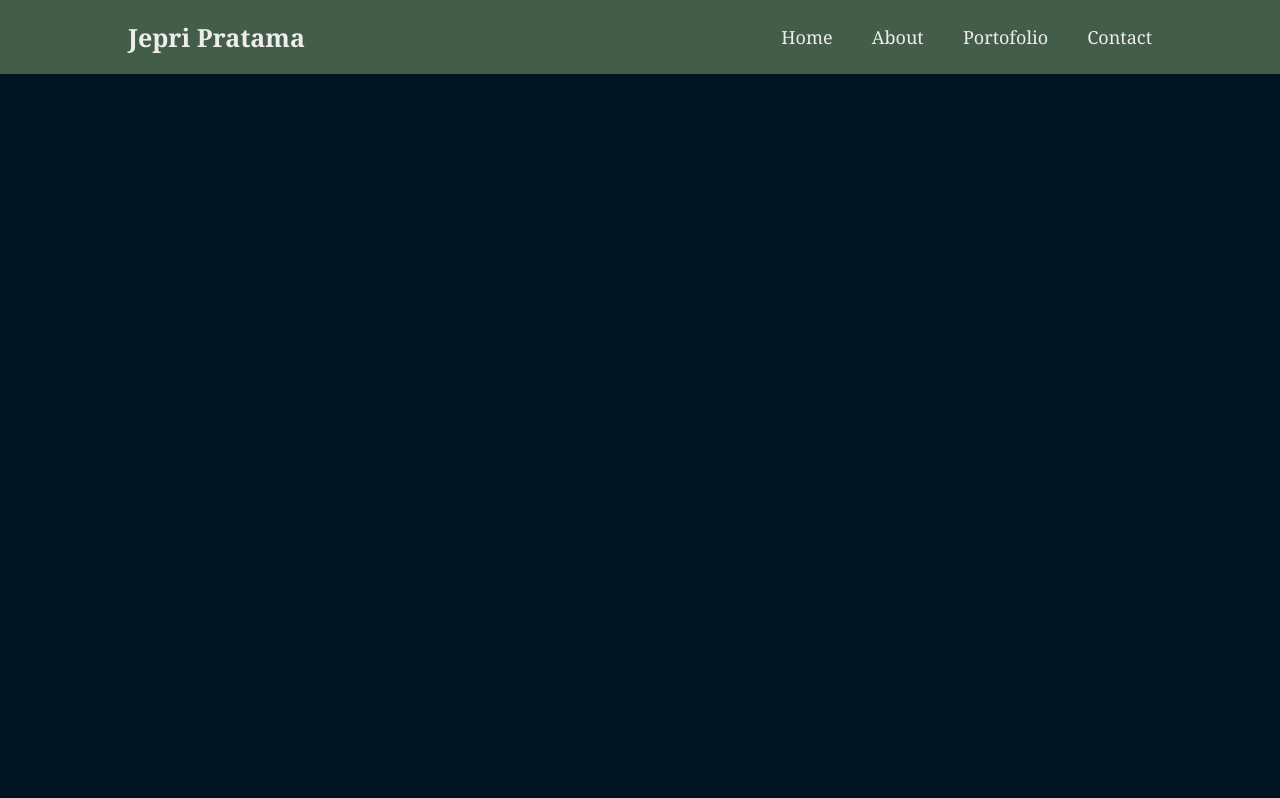
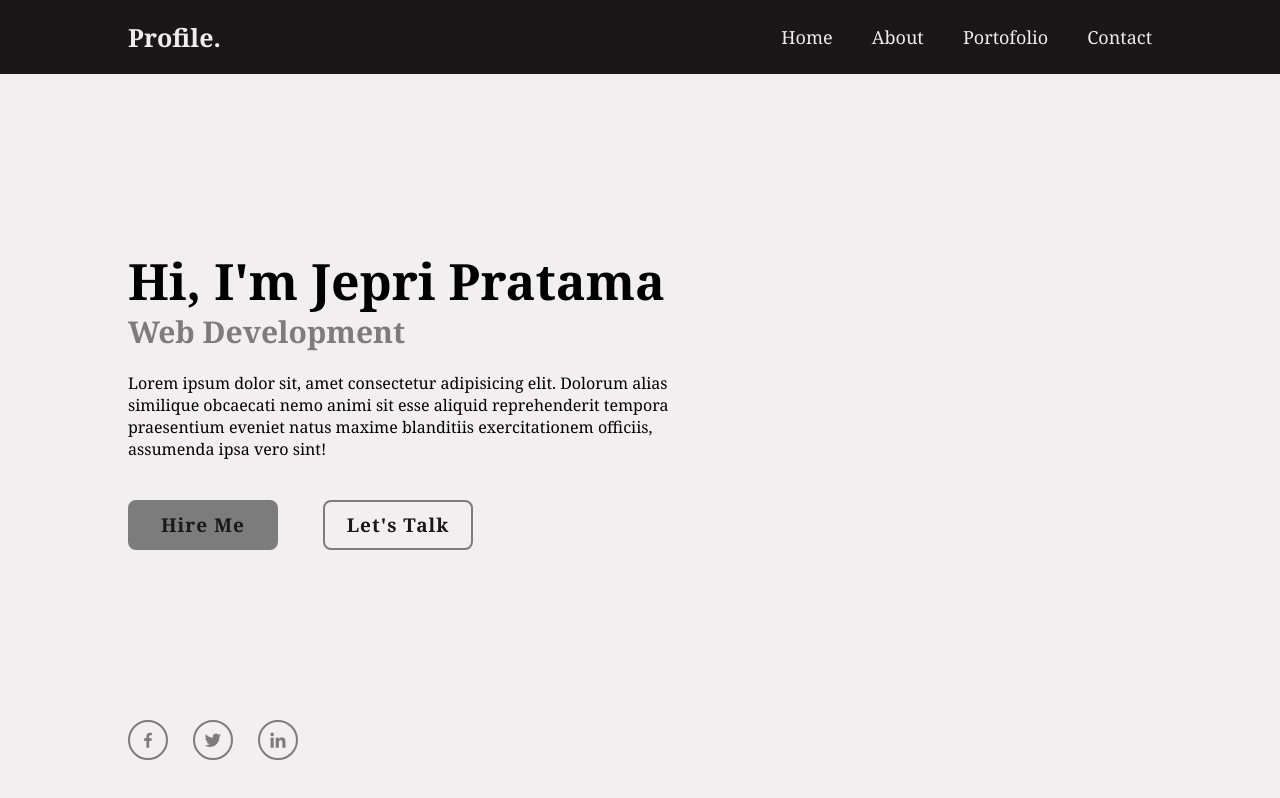
Before and after one commit to jepripratamaa/Web_Profile_Jepri, a plain HTML site: page index.html in a window 1280 px wide. Drawn offline with nearby package versions, Linux system fonts and the light colour scheme; a web font is replaced by a local one.

Commit message:
penambahan pada index.html dan style.css

```diff
--- a/index.html
+++ b/index.html
@@ -5,10 +5,11 @@
     <meta name="viewport" content="width=device-width, initial-scale=1.0">
     <title>Web Profile</title>
     <link rel="stylesheet" href="style.css">
+    <link href='https://unpkg.com/boxicons@2.1.4/css/boxicons.min.css' rel='stylesheet'>
 </head>
 <body>
     <header class="header">
-        <a href="#" class="logo">Jepri Pratama</a>
+        <a href="#" class="logo">Profile.</a>
 
         <nav class="navbar">
             <a href="#" class="active">Home</a>
@@ -17,5 +18,22 @@
             <a href="#">Contact</a>
         </nav>
     </header>
+
+    <section class="home">
+        <div class="home-content">
+            <h1>Hi, I'm Jepri Pratama</h1>
+            <h3>Web Development</h3>
+            <p>Lorem ipsum dolor sit, amet consectetur adipisicing elit. Dolorum alias similique obcaecati nemo animi sit esse aliquid reprehenderit tempora praesentium eveniet natus maxime blanditiis exercitationem officiis, assumenda ipsa vero sint!</p>
+            <div class="btn-box">
+                <a href="#">Hire Me</a>
+                <a href="#">Let's Talk</a>
+            </div>
+        </div>
+        <div class="home-sci">
+            <a href="#"><i class='bx bxl-facebook'></i></a>
+            <a href="#"><i class='bx bxl-twitter' ></i></a>
+            <a href="#"><i class='bx bxl-linkedin' ></i></a>
+        </div>
+    </section>
 </body>
 </html>
--- a/style.css
+++ b/style.css
@@ -1,5 +1,3 @@
-@import url('https://font.gooleapis/css2?family=poppins:wght@300;400;500;600;700;800;900&display=swap');
-
 * {
     margin: 0;
     padding: 0;
@@ -7,7 +5,7 @@
     font-family: georgia, sans-serif;
 }
 body {
-    background: #001524;
+    background: #F1EFEF;
 
 .header {
     position: fixed;
@@ -15,7 +13,7 @@ body {
     left: 0;
     width: 100%;
     padding: 20px 10%;
-    background: #445D48;
+    background: #191717;
     display: flex;
     justify-content: space-between;
     align-items: center;
@@ -43,5 +41,131 @@ body {
 
 .navbar a:hover,
 .navbar a:active {
-    color: #001524;
+    color: #78D6C6;
 }
+
+.home  {
+    height: 100vh;
+    display: flex;
+    align-items: center;
+    padding: 0 10%;
+}
+
+.home-content {
+    max-width: 600px;
+}
+
+.home-content h1{
+    font-size: 50px;
+    font-weight: 700;
+    line-height: 1.2;
+}
+
+.home-content h3 {
+    font-size: 30px;
+    font-weight: 700;
+    color: #7D7C7C;
+}
+
+.home-content p {
+    font-size: 16px;
+    margin: 20px 0px 40px;
+}
+
+.home-content .btn-box{
+    display: flex;
+    justify-content: space-between;
+    width: 345px;
+    height: 50px;
+}
+
+.btn-box a {
+    position: relative;
+    display: inline-flex;
+    justify-content: center;
+    align-items: center;
+    width: 150px;
+    height: 100%;
+    background: #7D7C7C;
+    border: 2px solid #7D7C7C;
+    border-radius: 8px;
+    -webkit-border-radius: 8px;
+    -moz-border-radius: 8px;
+    -ms-border-radius: 8px;
+    -o-border-radius: 8px;
+    font-size: 19px;
+    color: #191717;
+    text-decoration: none;
+    font-weight: 600;
+    letter-spacing: 1px;
+    z-index: 1;
+    overflow: hidden;
+    transition: .5s;
+    -webkit-transition: .5s;
+    -moz-transition: .5s;
+    -ms-transition: .5s;
+    -o-transition: .5s;
+}
+
+.btn-box a:hover{
+    color: #7D7C7C;
+}
+
+.btn-box a:nth-child(2){
+    background-color: transparent;
+    color: #191717;
+}
+
+.btn-box a:nth-child(2)::before{
+    background: #7D7C7C;
+}
+
+.btn-box a:nth-child(2):hover{
+    color: #F1EFEF;
+}
+
+.btn-box a::before {
+    content: '';
+    position: absolute;
+    top: 0;
+    left: 0;
+    width: 0%;
+    height: 100%;
+    background: #F1EFEF ;
+    z-index: -1;
+    transition: .5s;
+    -webkit-transition: .5s;
+    -moz-transition: .5s;
+    -ms-transition: .5s;
+    -o-transition: .5s;
+}
+
+.btn-box a:hover::before{
+    width: 100%;
+}
+.home-sci {
+    position: absolute;
+    bottom: 40px;
+    width: 170px;
+    display: flex;
+    justify-content: space-between;
+}
+
+.home-sci a {
+    position: relative;
+    display: inline-flex;
+    justify-content: center;
+    align-items: center;
+    width: 40px;
+    height: 40px;
+    background: transparent;
+    border: 2px solid #7D7C7C;
+    border-radius: 50%;
+    -webkit-border-radius: 50%;
+    -moz-border-radius: 50%;
+    -ms-border-radius: 50%;
+    -o-border-radius: 50%;
+    font-size: 20px;
+    color: #7D7C7C;
+    text-decoration: none;
+}
```
Also changed, not shown: Foto/PP.jpeg (added).
